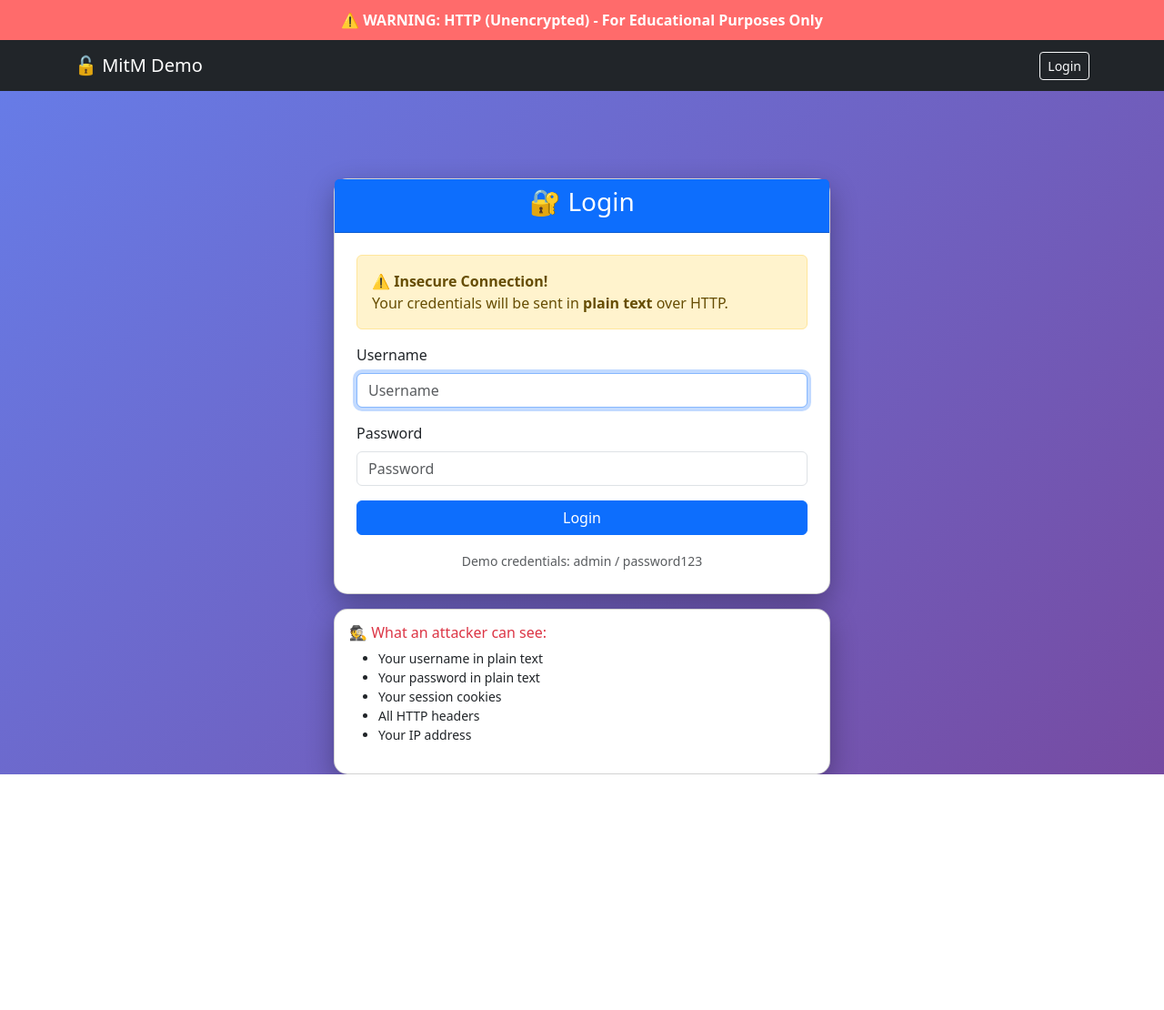
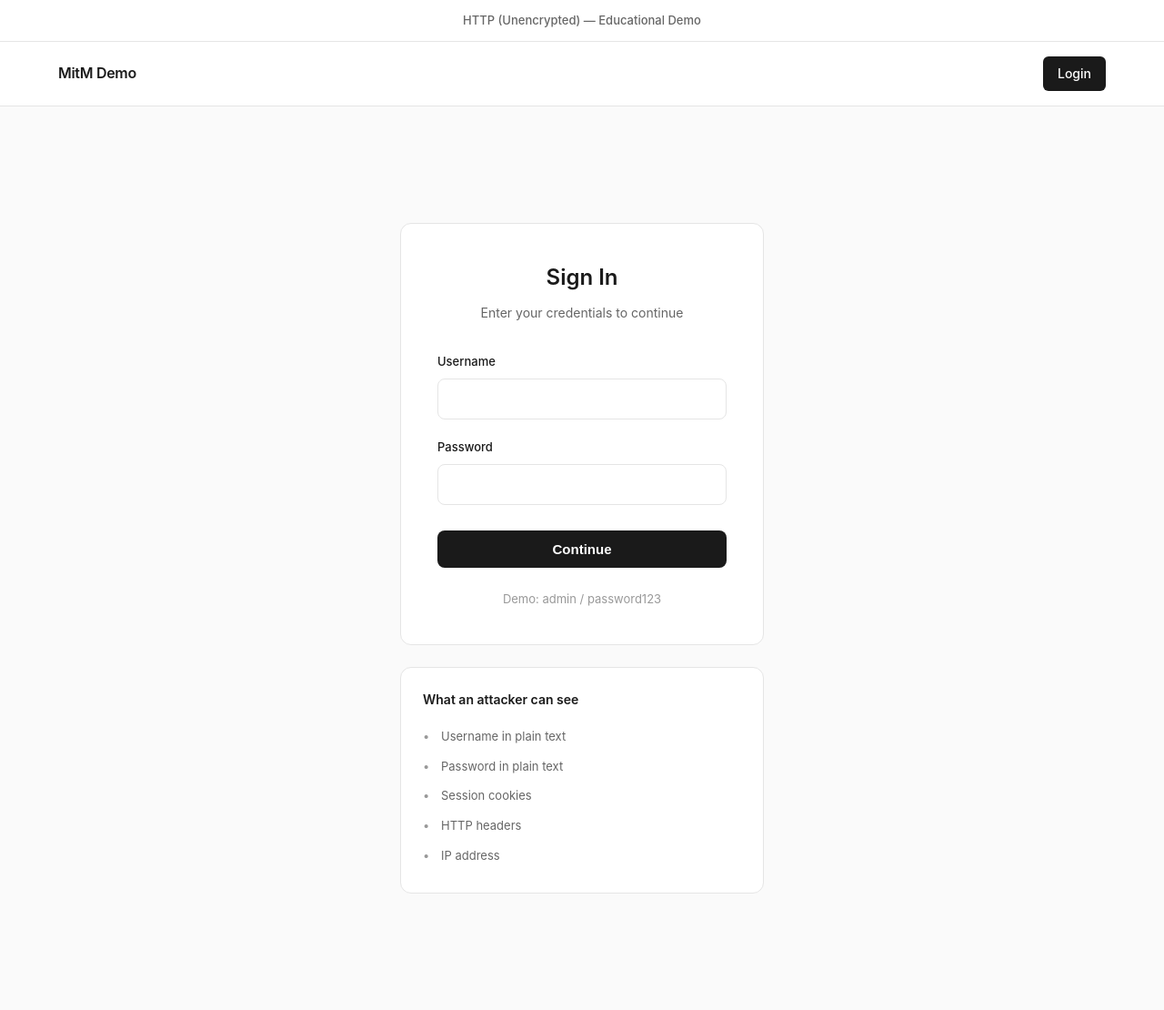
Before and after one commit to gustavop-dev/crypthography_project, a Django app: page /login/ in a window 1280 px wide. Shown: the whole page at 91% size. Before the commit the page ends 851 px from the top, so only its background shows below. Run offline with Django 4.2, Linux system fonts and the light colour scheme.

Commit message:
design: minimalist Apple/Notion style redesign
- Clean typography with system fonts
- Neutral color palette (grays, whites)
- Generous spacing and padding
- Subtle borders and shadows
- Modern card-based layout
- Improved readability and hierarchy
- Removed colorful gradients and emojis
- Professional, clean aesthetic

```diff
--- a/mitm-demo/webserver/http_vulnerable/login_app/templates/base.html
+++ b/mitm-demo/webserver/http_vulnerable/login_app/templates/base.html
@@ -4,57 +4,152 @@
     <meta charset="UTF-8">
     <meta name="viewport" content="width=device-width, initial-scale=1.0">
     <title>{% block title %}MitM Demo{% endblock %}</title>
-    <link href="https://cdn.jsdelivr.net/npm/bootstrap@5.3.0/dist/css/bootstrap.min.css" rel="stylesheet">
     <style>
+        * {
+            margin: 0;
+            padding: 0;
+            box-sizing: border-box;
+        }
+
         body {
+            font-family: -apple-system, BlinkMacSystemFont, 'Segoe UI', 'Roboto', 'Helvetica', 'Arial', sans-serif;
+            background: #fafafa;
+            color: #1a1a1a;
+            line-height: 1.6;
             min-height: 100vh;
-            background: linear-gradient(135deg, #667eea 0%, #764ba2 100%);
         }
-        .card {
-            border-radius: 15px;
-            box-shadow: 0 10px 30px rgba(0,0,0,0.3);
+
+        .warning-banner {
+            background: #fff;
+            border-bottom: 1px solid #e5e5e5;
+            padding: 12px 24px;
+            text-align: center;
+            font-size: 13px;
+            color: #666;
+            font-weight: 500;
         }
-        .warning-banner {
-            background-color: #ff6b6b;
-            color: white;
-            padding: 10px;
-            text-align: center;
-            font-weight: bold;
+
+        nav {
+            background: #fff;
+            border-bottom: 1px solid #e5e5e5;
+            padding: 16px 0;
+        }
+
+        .nav-container {
+            max-width: 1200px;
+            margin: 0 auto;
+            padding: 0 24px;
+            display: flex;
+            justify-content: space-between;
+            align-items: center;
+        }
+
+        .nav-brand {
+            font-size: 16px;
+            font-weight: 600;
+            color: #1a1a1a;
+            text-decoration: none;
+            letter-spacing: -0.3px;
+        }
+
+        .nav-links {
+            display: flex;
+            gap: 16px;
+            align-items: center;
+        }
+
+        .nav-text {
+            font-size: 14px;
+            color: #666;
+        }
+
+        .btn {
+            padding: 8px 16px;
+            border-radius: 6px;
+            font-size: 14px;
+            font-weight: 500;
+            text-decoration: none;
+            border: none;
+            cursor: pointer;
+            transition: all 0.2s;
+        }
+
+        .btn-primary {
+            background: #1a1a1a;
+            color: #fff;
+        }
+
+        .btn-primary:hover {
+            background: #333;
+        }
+
+        .btn-secondary {
+            background: transparent;
+            color: #1a1a1a;
+            border: 1px solid #e5e5e5;
+        }
+
+        .btn-secondary:hover {
+            background: #f5f5f5;
+        }
+
+        .container {
+            max-width: 1200px;
+            margin: 0 auto;
+            padding: 48px 24px;
+        }
+
+        .message {
+            background: #fff;
+            border: 1px solid #e5e5e5;
+            border-radius: 8px;
+            padding: 16px;
+            margin-bottom: 24px;
+            font-size: 14px;
+        }
+
+        .message-success {
+            background: #f0fdf4;
+            border-color: #86efac;
+            color: #166534;
+        }
+
+        .message-error {
+            background: #fef2f2;
+            border-color: #fca5a5;
+            color: #991b1b;
         }
     </style>
 </head>
 <body>
     <div class="warning-banner">
-        ⚠️ WARNING: HTTP (Unencrypted) - For Educational Purposes Only
+        HTTP (Unencrypted) — Educational Demo
     </div>
 
-    <nav class="navbar navbar-expand-lg navbar-dark bg-dark">
-        <div class="container">
-            <a class="navbar-brand" href="{% url 'home' %}">🔓 MitM Demo</a>
-            <div class="navbar-nav ms-auto">
+    <nav>
+        <div class="nav-container">
+            <a class="nav-brand" href="{% url 'home' %}">MitM Demo</a>
+            <div class="nav-links">
                 {% if user.is_authenticated %}
-                    <span class="navbar-text me-3">Hello, {{ user.username }}!</span>
-                    <a class="btn btn-outline-light btn-sm" href="{% url 'logout' %}">Logout</a>
+                    <span class="nav-text">{{ user.username }}</span>
+                    <a class="btn btn-secondary" href="{% url 'logout' %}">Logout</a>
                 {% else %}
-                    <a class="btn btn-outline-light btn-sm" href="{% url 'login' %}">Login</a>
+                    <a class="btn btn-primary" href="{% url 'login' %}">Login</a>
                 {% endif %}
             </div>
         </div>
     </nav>
 
-    <div class="container mt-5">
+    <div class="container">
         {% if messages %}
             {% for message in messages %}
-                <div class="alert alert-{{ message.tags }} alert-dismissible fade show" role="alert">
+                <div class="message message-{{ message.tags }}">
                     {{ message }}
-                    <button type="button" class="btn-close" data-bs-dismiss="alert"></button>
                 </div>
             {% endfor %}
         {% endif %}
 
         {% block content %}{% endblock %}
     </div>
-
-    <script src="https://cdn.jsdelivr.net/npm/bootstrap@5.3.0/dist/js/bootstrap.bundle.min.js"></script>
 </body>
 </html>
--- a/mitm-demo/webserver/http_vulnerable/login_app/templates/login.html
+++ b/mitm-demo/webserver/http_vulnerable/login_app/templates/login.html
@@ -3,60 +3,170 @@
 {% block title %}Login - MitM Demo{% endblock %}
 
 {% block content %}
-<div class="row justify-content-center">
-    <div class="col-md-6">
-        <div class="card mt-5">
-            <div class="card-header bg-primary text-white text-center">
-                <h3>🔐 Login</h3>
-            </div>
-            <div class="card-body p-4">
-                <div class="alert alert-warning" role="alert">
-                    <strong>⚠️ Insecure Connection!</strong><br>
-                    Your credentials will be sent in <strong>plain text</strong> over HTTP.
-                </div>
+<style>
+    .login-container {
+        max-width: 400px;
+        margin: 80px auto;
+    }
+
+    .login-card {
+        background: #fff;
+        border: 1px solid #e5e5e5;
+        border-radius: 12px;
+        padding: 40px;
+    }
+
+    .login-title {
+        font-size: 24px;
+        font-weight: 600;
+        margin-bottom: 8px;
+        text-align: center;
+        color: #1a1a1a;
+    }
+
+    .login-subtitle {
+        font-size: 14px;
+        color: #666;
+        text-align: center;
+        margin-bottom: 32px;
+    }
+
+    .form-group {
+        margin-bottom: 20px;
+    }
+
+    .form-label {
+        display: block;
+        font-size: 13px;
+        font-weight: 500;
+        margin-bottom: 8px;
+        color: #1a1a1a;
+    }
+
+    .form-input {
+        width: 100%;
+        padding: 12px 16px;
+        border: 1px solid #e5e5e5;
+        border-radius: 8px;
+        font-size: 15px;
+        transition: all 0.2s;
+        font-family: inherit;
+    }
+
+    .form-input:focus {
+        outline: none;
+        border-color: #1a1a1a;
+    }
+
+    .form-error {
+        font-size: 13px;
+        color: #dc2626;
+        margin-top: 6px;
+    }
+
+    .btn-submit {
+        width: 100%;
+        padding: 12px;
+        background: #1a1a1a;
+        color: #fff;
+        border: none;
+        border-radius: 8px;
+        font-size: 15px;
+        font-weight: 600;
+        cursor: pointer;
+        transition: all 0.2s;
+        margin-top: 8px;
+    }
+
+    .btn-submit:hover {
+        background: #333;
+    }
+
+    .hint {
+        text-align: center;
+        font-size: 13px;
+        color: #999;
+        margin-top: 24px;
+    }
+
+    .info-card {
+        background: #fff;
+        border: 1px solid #e5e5e5;
+        border-radius: 12px;
+        padding: 24px;
+        margin-top: 24px;
+    }
+
+    .info-title {
+        font-size: 14px;
+        font-weight: 600;
+        margin-bottom: 12px;
+        color: #1a1a1a;
+    }
+
+    .info-list {
+        list-style: none;
+        padding: 0;
+        margin: 0;
+    }
+
+    .info-list li {
+        font-size: 13px;
+        color: #666;
+        padding: 6px 0;
+        padding-left: 20px;
+        position: relative;
+    }
+
+    .info-list li:before {
+        content: "•";
+        position: absolute;
+        left: 0;
+        color: #999;
+    }
+</style>
+
+<div class="login-container">
+    <div class="login-card">
+        <h1 class="login-title">Sign In</h1>
+        <p class="login-subtitle">Enter your credentials to continue</p>
 
         <form method="post">
             {% csrf_token %}
 
-                    <div class="mb-3">
+            <div class="form-group">
                 <label for="{{ form.username.id_for_label }}" class="form-label">Username</label>
-                        {{ form.username }}
+                <input type="text" name="username" class="form-input" id="{{ form.username.id_for_label }}" required>
                 {% if form.username.errors %}
-                            <div class="text-danger">{{ form.username.errors }}</div>
+                    <div class="form-error">{{ form.username.errors }}</div>
                 {% endif %}
             </div>
 
-                    <div class="mb-3">
+            <div class="form-group">
                 <label for="{{ form.password.id_for_label }}" class="form-label">Password</label>
-                        {{ form.password }}
+                <input type="password" name="password" class="form-input" id="{{ form.password.id_for_label }}" required>
                 {% if form.password.errors %}
-                            <div class="text-danger">{{ form.password.errors }}</div>
+                    <div class="form-error">{{ form.password.errors }}</div>
                 {% endif %}
             </div>
 
-                    <button type="submit" class="btn btn-primary w-100">Login</button>
+            <button type="submit" class="btn-submit">Continue</button>
         </form>
 
-                <div class="mt-3 text-center">
-                    <small class="text-muted">
-                        Demo credentials: admin / password123
-                    </small>
-                </div>
+        <div class="hint">
+            Demo: admin / password123
         </div>
     </div>
 
-        <div class="card mt-3">
-            <div class="card-body">
-                <h6 class="text-danger">🕵️ What an attacker can see:</h6>
-                <ul class="small">
-                    <li>Your username in plain text</li>
-                    <li>Your password in plain text</li>
-                    <li>Your session cookies</li>
-                    <li>All HTTP headers</li>
-                    <li>Your IP address</li>
+    <div class="info-card">
+        <div class="info-title">What an attacker can see</div>
+        <ul class="info-list">
+            <li>Username in plain text</li>
+            <li>Password in plain text</li>
+            <li>Session cookies</li>
+            <li>HTTP headers</li>
+            <li>IP address</li>
         </ul>
     </div>
 </div>
-    </div>
-</div>
 {% endblock %}
```
Also changed, not shown: mitm-demo/webserver/http_vulnerable/login_app/templates/dashboard.html (+153 -39 lines), mitm-demo/webserver/http_vulnerable/login_app/templates/home.html (+93 -30 lines), FASE1_COMPLETADA.md (added). Lines whose indentation alone changed are shown as unchanged.
